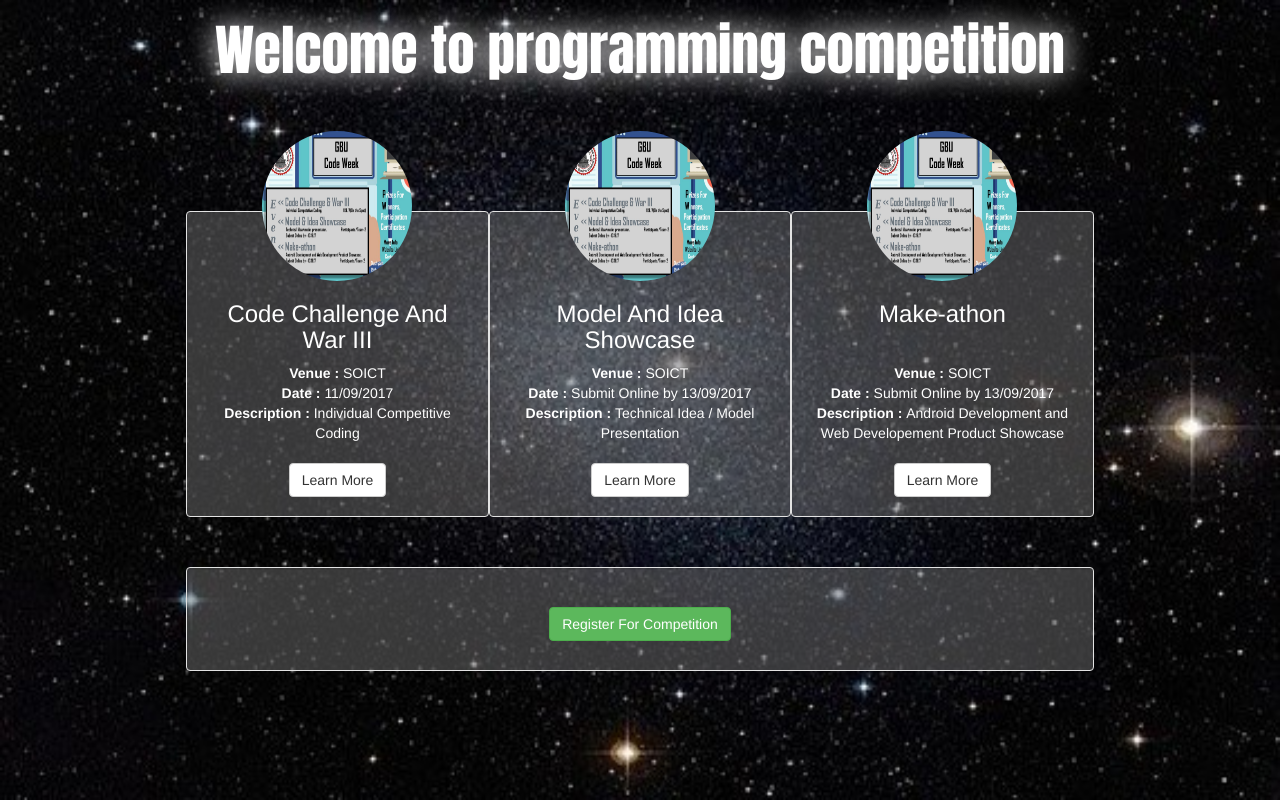
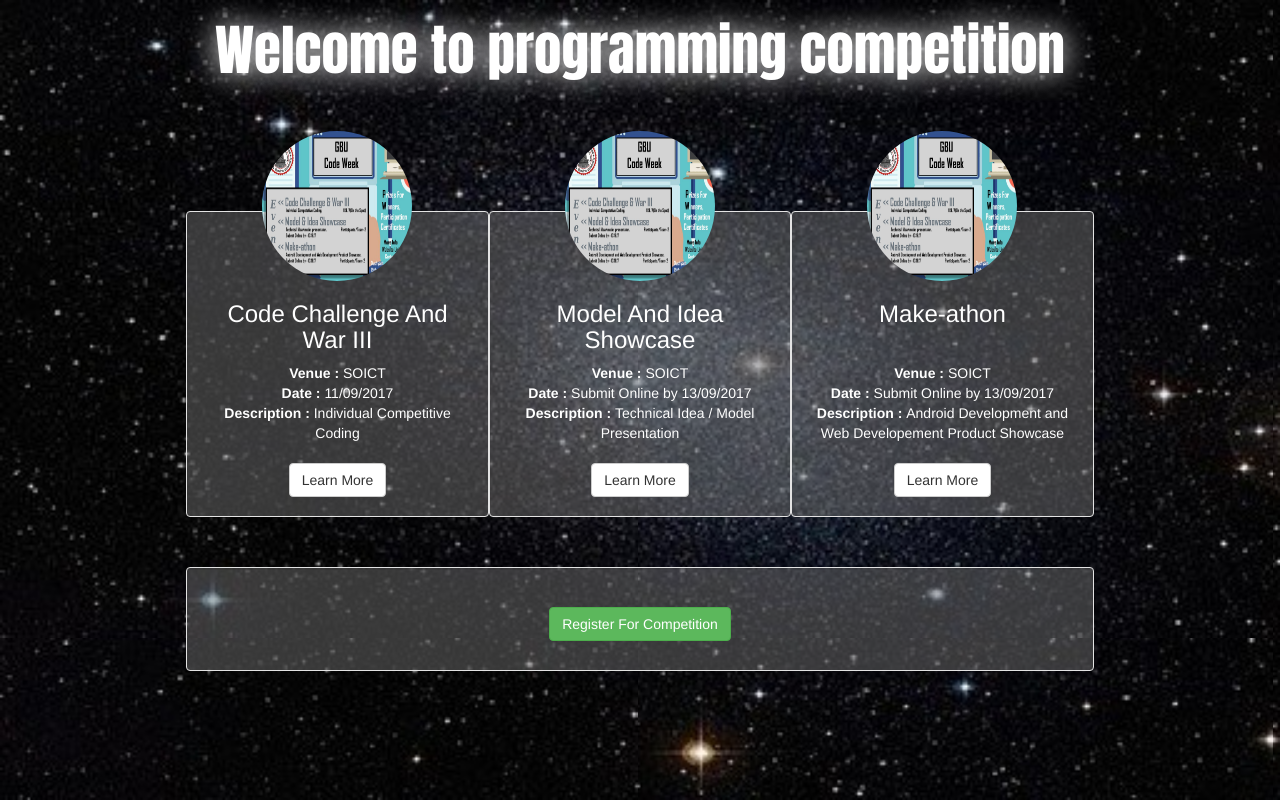
Before and after one commit to vishal-pandey/programming-club, a PHP site: page / in a window 1280 px wide. Run offline with PHP 8.4, Linux system fonts and the light colour scheme; some libraries are stand-ins or nearby versions.

Commit message:
second commit

```diff
--- a/index.php
+++ b/index.php
@@ -125,7 +125,7 @@
 		width: 100%;
 		background-image: url("1.jpeg");
 		background-repeat: no-repeat;
-		background-size: 100% 100vh;
+		background-size: auto 100vh;
 		background-attachment: fixed;
 		overflow: auto;
 		position: absolute;
```
